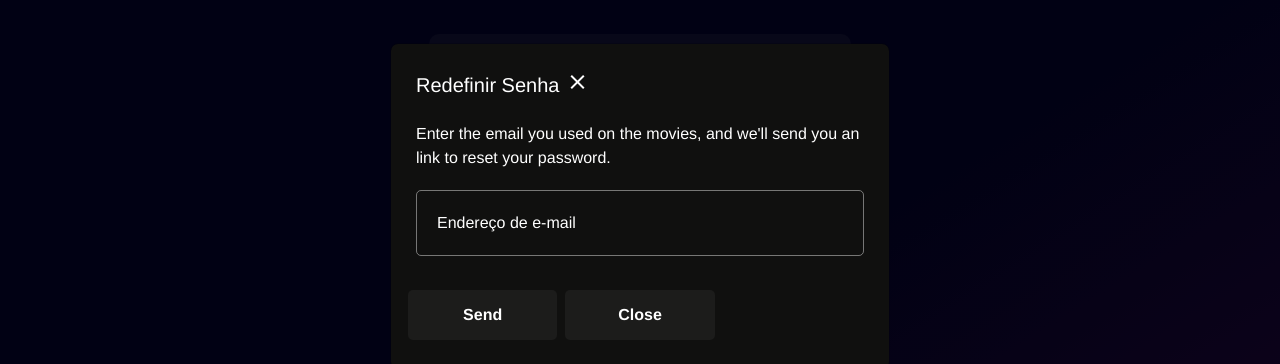
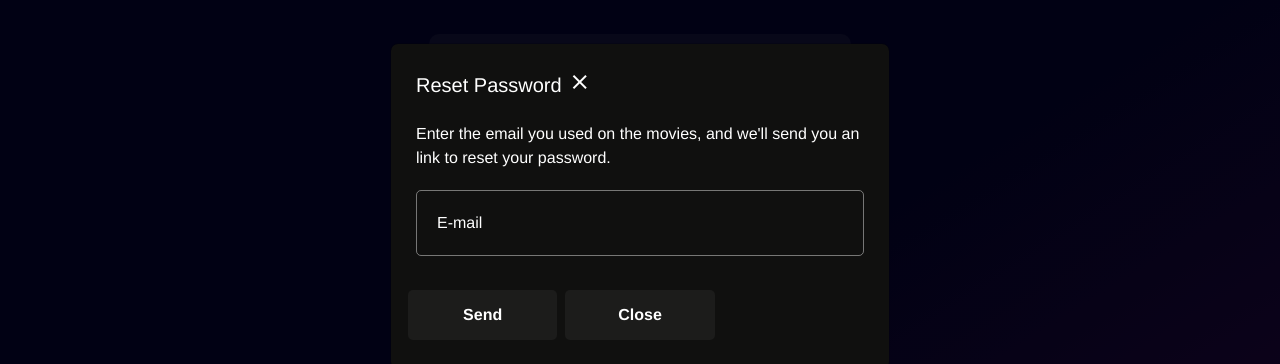
Before and after one commit to stellamaia/the-movies, a Vue app: page /login in a window 1280 px wide. Both pictures are taken after a click on the element "Forgot password?". Shown: the part 194-558 px from the top of the page. Built offline with nearby package versions, Linux system fonts and the light colour scheme.

Commit message:
Tradução

```diff
--- a/src/views/LoginView.vue
+++ b/src/views/LoginView.vue
@@ -18,7 +18,7 @@
               class="form-control-email"
               id="exampleInputEmail1"
               aria-describedby="emailHelp"
-              placeholder="Endereço de e-mail"
+              placeholder="E-mail"
             />
           </div>
           <div>
@@ -61,7 +61,7 @@
         <div class="modal-content">
           <div class="modal-header">
             <h1 class="modal-title fs-5" id="exampleModalToggleLabel">
-              Redefinir Senha
+              Reset Password
             </h1>
             <button
               type="button"
@@ -73,8 +73,8 @@
             </button>
           </div>
           <div class="modal-body">
-            Enter the email you used on the movies, and we'll send you an
-            link to reset your password.
+            Enter the email you used on the movies, and we'll send you an link
+            to reset your password.
           </div>
 
           <form class="form">
@@ -84,7 +84,7 @@
                 class="form-control-email"
                 id="exampleInputEmail2"
                 aria-describedby="emailHelp"
-                placeholder="Endereço de e-mail"
+                placeholder="E-mail"
               />
             </div>
           </form>
@@ -124,7 +124,7 @@
         <div class="modal-content">
           <div class="modal-header">
             <h1 class="modal-title fs-5" id="exampleModalToggleLabel2">
-              E-mail enviado
+              E-mail sent
             </h1>
             <button
               type="button"
@@ -313,12 +313,6 @@ export default {
     }
   }
 }
-@media screen and (min-width: 769px) and (max-width: 1024px) {
-}
-@media screen and (min-width: 1025px) and (max-width: 1200px) {
-}
-@media screen and (min-width: 1201px) {
-}
 
 .modal-content {
   background-color: rgb(16 16 15);
@@ -333,7 +327,6 @@ export default {
 }
 .modal-footer {
   border: none;
-  // justify-content: center;
 }
 .modal-body {
   color: white;
```
